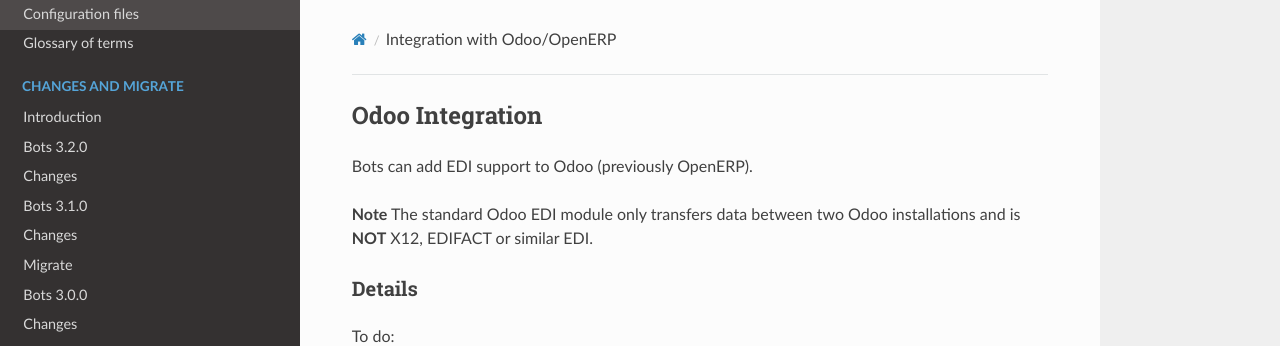
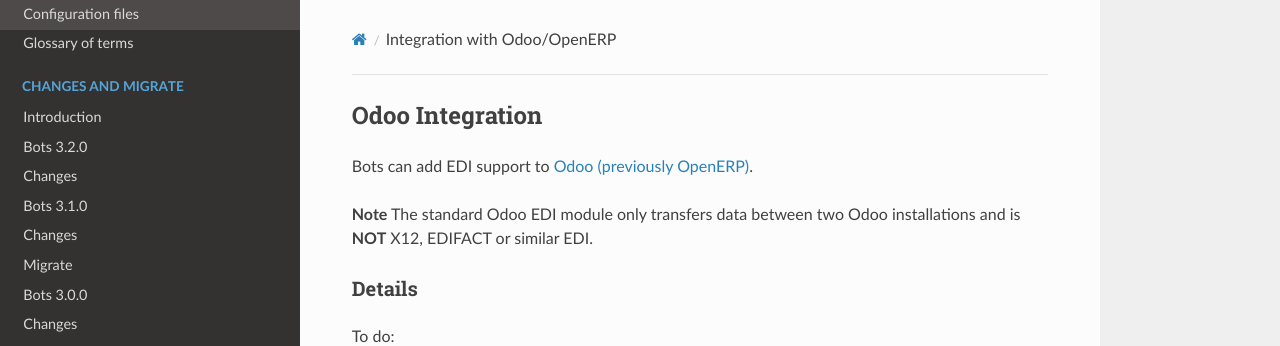
Before and after one commit to skilchen/bots_doc_b, an MkDocs documentation site: the page built from docs/OdooIntegration.md, in a window 1280 px wide. Shown: the top 346 px of the page. Built offline with MkDocs 1.6.1, drawn with Linux system fonts in a browser that asks for light colours; nearby versions of some CDN libraries; old or Windows-style settings are respelled for this version of MkDocs; part of the change alters nothing that is shown.

```diff
--- a/docs/OdooIntegration.md
+++ b/docs/OdooIntegration.md
@@ -1,6 +1,6 @@
 ## Odoo Integration
 
-Bots can add EDI support to Odoo (previously OpenERP).
+Bots can add EDI support to [Odoo (previously OpenERP)](https://github.com/odoo/odoo).
 
 **Note** The standard Odoo EDI module only transfers data between
 two Odoo installations and is **NOT** X12, EDIFACT or similar EDI.
```
